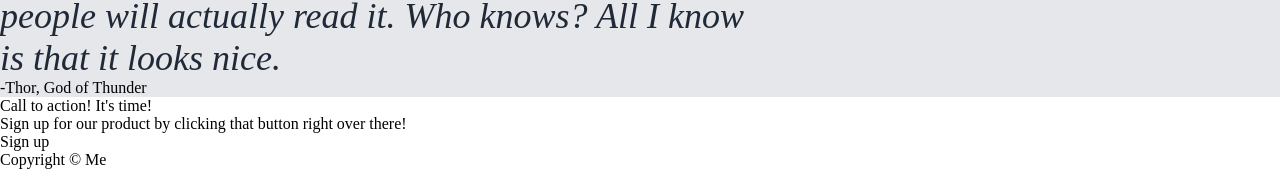
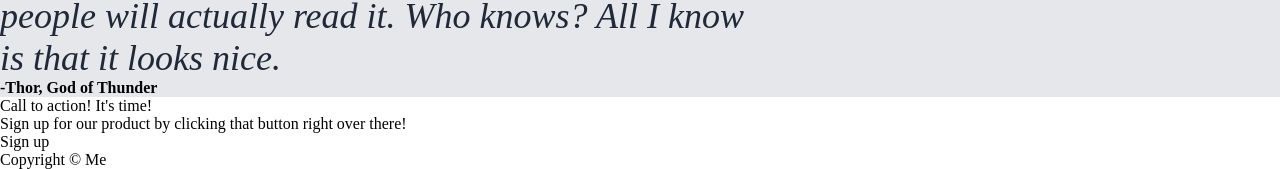
Before and after one commit to primovere/landing-page, a plain HTML site: page index.html in a window 1280 px wide. Shown: the part 1074-1243 px from the top of the page. Drawn offline with Linux system fonts and the light colour scheme.

Commit message:
Make the text of the reference bolder
Add class="who-said-it" to the element of the reference, and add a rule
to the class selector to make the text bolder.

```diff
--- a/index.html
+++ b/index.html
@@ -50,7 +50,7 @@
 
     <div class="section-3">
       <div class="quote"><em>This is an inspiring quote, or a testimonial from a customer. Maybe it's just filling up space, or maybe people will actually read it. Who knows? All I know is that it looks nice.</em></div>
-      <div>-Thor, God of Thunder</div>
+      <div class="who-said-it">-Thor, God of Thunder</div>
     </div>
 
     <div class="section-4">
--- a/style.css
+++ b/style.css
@@ -110,3 +110,7 @@ body {
   display: flex;
   width: 750px;
 }
+
+.who-said-it {
+  font-weight: bold;
+}
```
